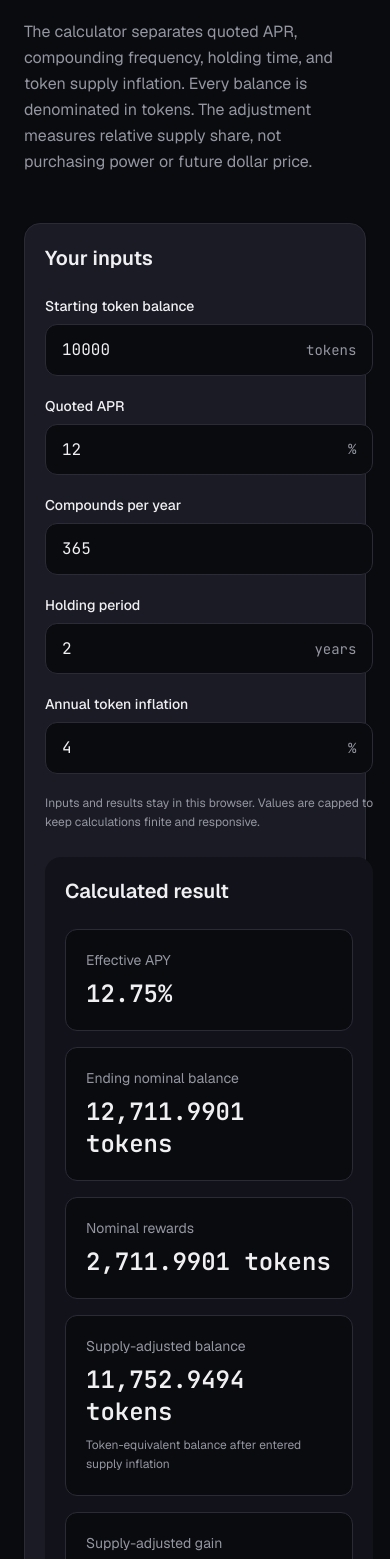
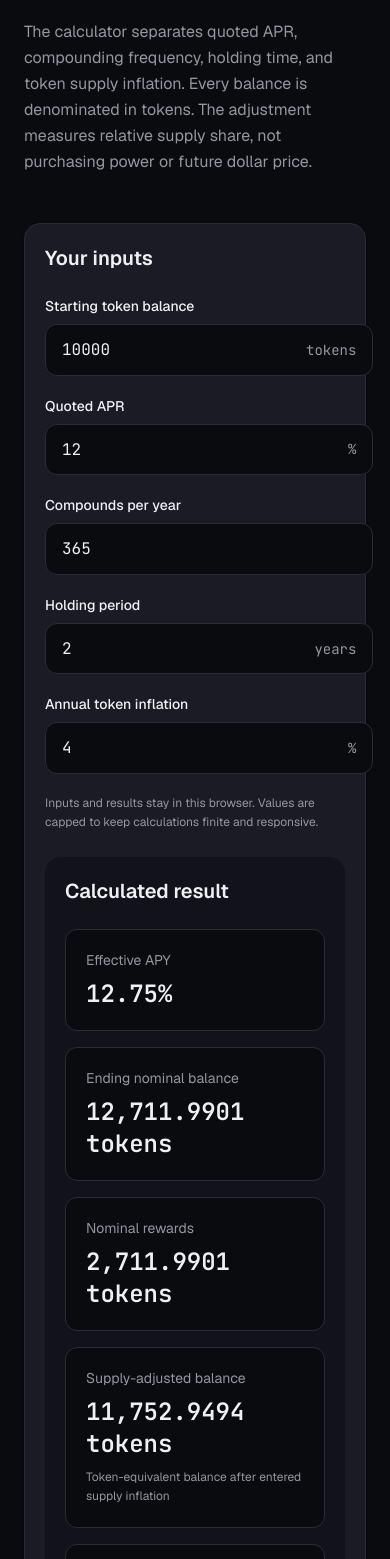
Before and after one commit to theluckystrike/earlythunder, a Next.js app: page /crypto-apy-calculator in a window 390 px wide. Shown: the part 441-2000 px from the top of the page. Built offline with nearby package versions, Linux system fonts and the light colour scheme.

Commit message:
Fix narrow calculator layout and live results

```diff
--- a/src/components/CryptoPlanningCalculator.tsx
+++ b/src/components/CryptoPlanningCalculator.tsx
@@ -82,12 +82,12 @@ function Metric({ label, value, note }: MetricProps) {
 function CalculatorShell({ children, results }: { readonly children: React.ReactNode; readonly results: React.ReactNode }) {
   return (
     <section className="mt-12 grid gap-6 rounded-2xl border border-border-subtle bg-bg-card p-5 shadow-sm md:p-8 lg:grid-cols-[minmax(0,1fr)_minmax(0,1.15fr)]" aria-label="Interactive calculator">
-      <div>
+      <div className="min-w-0">
         <h2 className="text-xl font-semibold text-text-primary">Your inputs</h2>
         <div className="mt-6 grid gap-5">{children}</div>
         <p className="mt-5 text-xs leading-relaxed text-text-secondary">Inputs and results stay in this browser. Values are capped to keep calculations finite and responsive.</p>
       </div>
-      <div className="rounded-2xl bg-bg-secondary p-5 md:p-6">
+      <div className="min-w-0 rounded-2xl bg-bg-secondary p-5 md:p-6" aria-live="polite" aria-atomic="true">
         <h2 className="text-xl font-semibold text-text-primary">Calculated result</h2>
         <dl className="mt-6 grid gap-4 sm:grid-cols-2">{results}</dl>
       </div>
```
